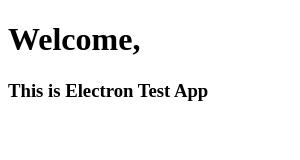
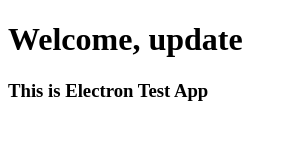
Before and after one commit to surajk09/new-my-electron-app, an Electron app: page index.html in a window 300 px wide. Drawn offline with Linux system fonts and the light colour scheme.

Commit message:
electron js app updates 12  march 2024

```diff
--- a/index.html
+++ b/index.html
@@ -13,7 +13,7 @@
     <title>My App</title>
   </head>
   <body>
-    <h1>Welcome,  </h1>
+    <h1>Welcome,  update</h1>
     <h3>This is Electron Test App</h3>
     <p id="info"></p>
     <div id="deviceInfo"></div>
```
